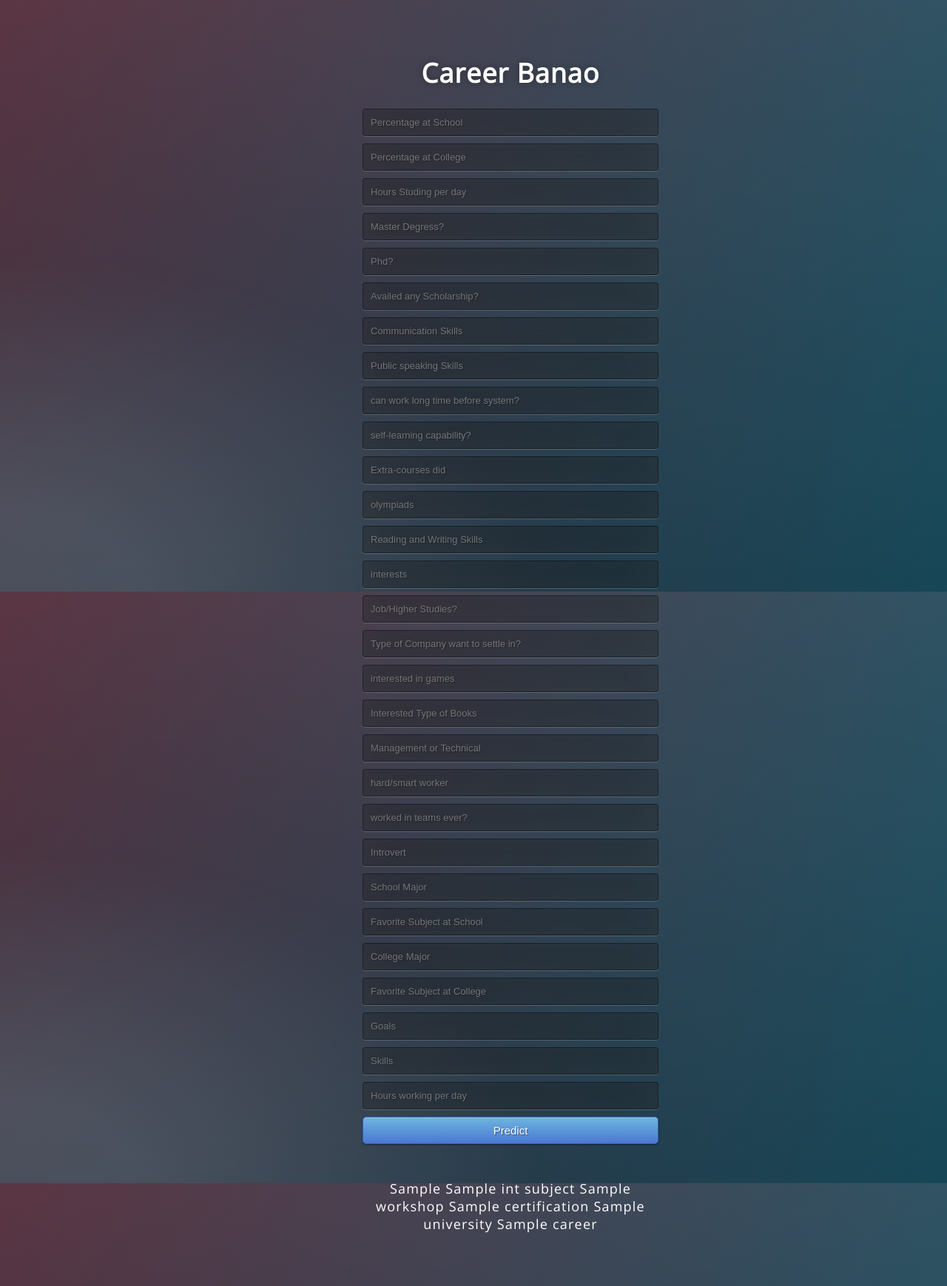
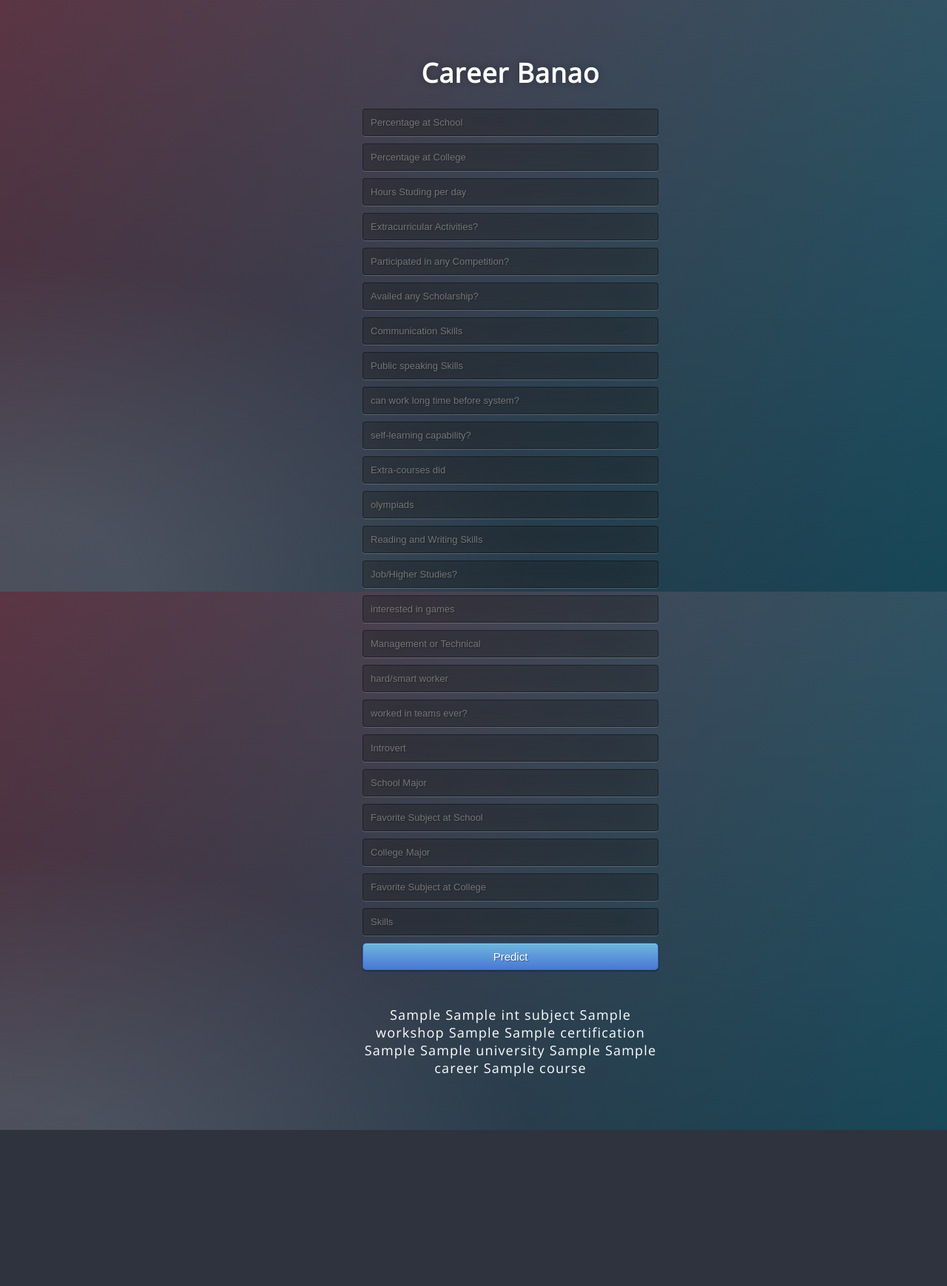
Before and after one commit to AurangzaibKhan644/Career-Banao-Project, a Flask app: template templates/index.html in a window 1280 px wide. Shown: the whole page at 74% size. After the commit the page ends 1528 px from the top, so only its background shows below. Run offline with Flask 2, Linux system fonts and the light colour scheme; the template is opened without the code that fills it: most values are stand-ins (such as "Sample title", 1, 10 or a date in 2020); parts of the project's set-up code (start-up, migrations or seed data) failed here and were passed over.

Commit message:
Update index.html

```diff
--- a/templates/index.html
+++ b/templates/index.html
@@ -21,8 +21,8 @@
     	<input type="text" name="experience" placeholder="Percentage at School" required="required" />
         <input type="text" name="test_score" placeholder="Percentage at College" required="required" />
 		<input type="text" name="interview_score" placeholder="Hours Studing per day" required="required" />
-		<input type="text" name="experience2" placeholder="Master Degress?" required="required" />
-        <input type="text" name="test_score2" placeholder="Phd?" required="required" />
+		<input type="text" name="experience2" placeholder="Extracurricular Activities?" required="required" />
+        <input type="text" name="test_score2" placeholder="Participated in any Competition?" required="required" />
 		<input type="text" name="interview_score2" placeholder="Availed any Scholarship?" required="required" />
 		<input type="text" name="experience3" placeholder="Communication Skills" required="required" />
         <input type="text" name="test_score3" placeholder="Public speaking Skills" required="required" />
@@ -31,11 +31,11 @@
         <input type="text" name="test_score4" placeholder="Extra-courses did" required="required" />
 		<input type="text" name="interview_score4" placeholder="olympiads" required="required" />
 		<input type="text" name="experience5" placeholder="Reading and Writing Skills" required="required" />
-        <input type="text" name="test_score5" placeholder="interests" required="required" />
+
 		<input type="text" name="interview_score5" placeholder="Job/Higher Studies?" required="required" />
-		<input type="text" name="experience6" placeholder="Type of Company want to settle in?" required="required" />
+
         <input type="text" name="test_score6" placeholder="interested in games" required="required" />
-		<input type="text" name="interview_score6" placeholder="Interested Type of Books" required="required" />
+
 		<input type="text" name="experience7" placeholder="Management or Technical" required="required" />
         <input type="text" name="test_score7" placeholder="hard/smart worker" required="required" />
 		<input type="text" name="interview_score7" placeholder="worked in teams ever?" required="required" />
@@ -44,9 +44,9 @@
 		<input type="text" name="interview_score8" placeholder="Favorite Subject at School" required="required" />
 		<input type="text" name="experience9" placeholder="College Major" required="required" />
         <input type="text" name="test_score9" placeholder="Favorite Subject at College" required="required" />
-		<input type="text" name="interview_score9" placeholder="Goals" required="required" />
+
 		<input type="text" name="experience10" placeholder="Skills" required="required" />
-        <input type="text" name="test_score10" placeholder="Hours working per day" required="required" />
+
 		<!-- <input type="text" name="interview_score10" placeholder="Interested Subjects" required="required" /> -->
 		<!-- <input type="text" name="experience11" placeholder="workshops" required="required" /> -->
         <!-- <input type="text" name="test_score11" placeholder="certifications" required="required" /> -->
@@ -60,9 +60,13 @@
    {{ working_hours }}
    {{ int_subject }}
    {{ workshop }}
+   {{ alt_workshop }}
    {{ certification }}
+   {{ alt_certification }}
    {{ university }}
+   {{ alt_university }}
    {{ career }}
+   {{ course }}
    <br>
    <br>
    <br>
```
